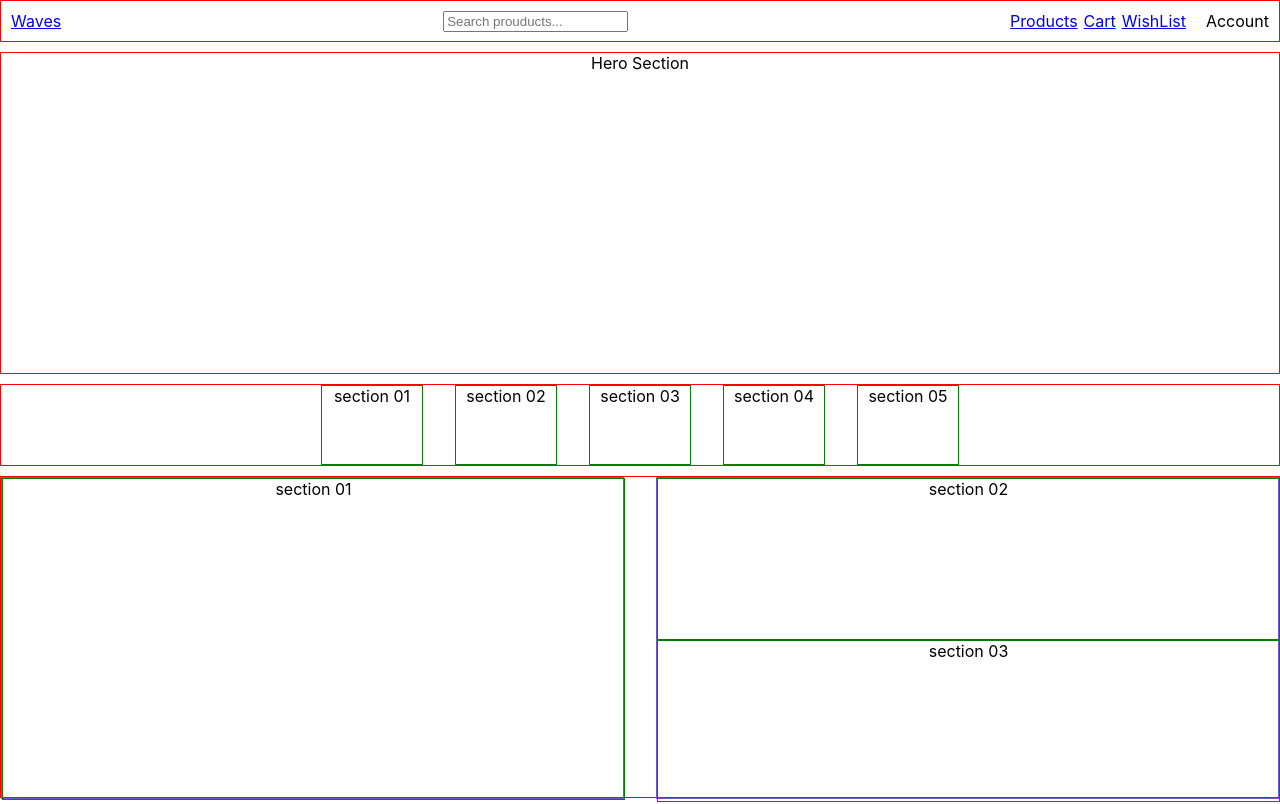
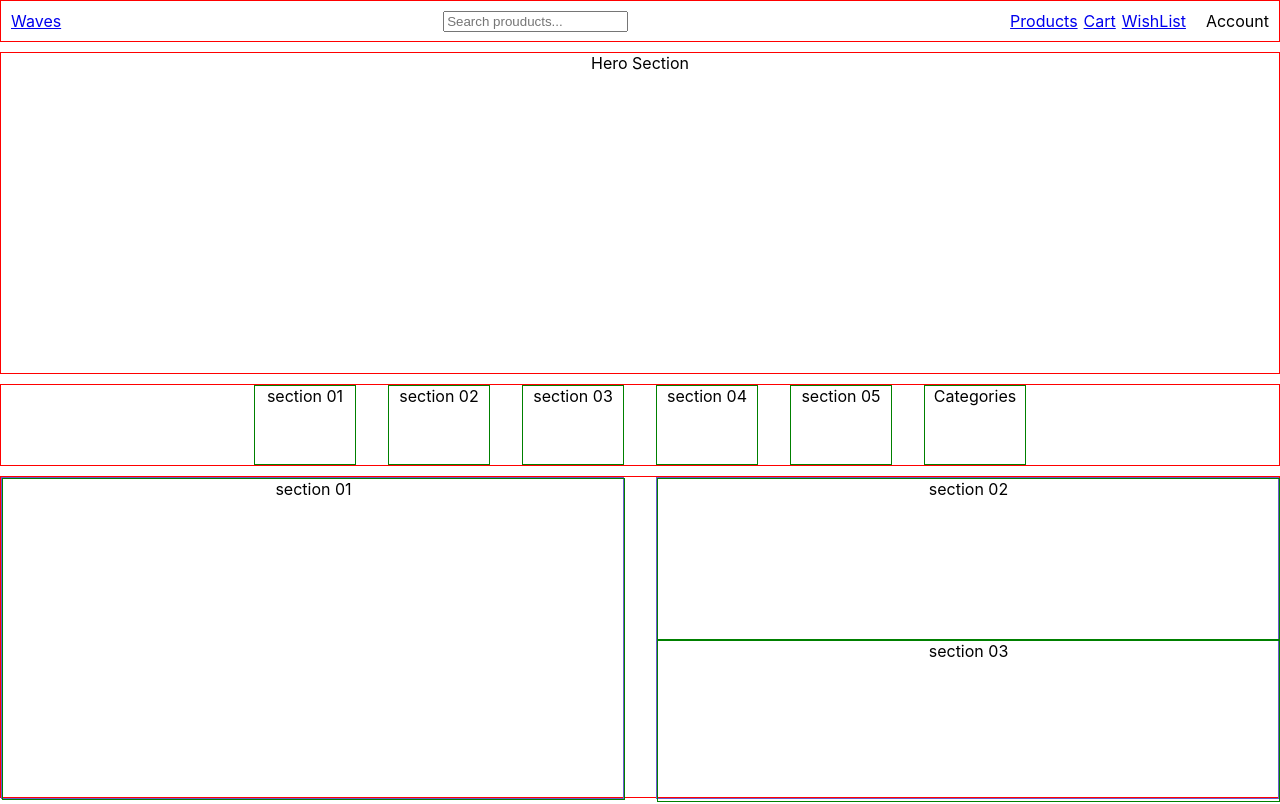
Before and after one commit to abhinashbhengra/Waves-Ecommerce, a React (Create React App) app: page / in a window 1280 px wide. Shown: the top 804 px of the page. Built offline with nearby package versions, Linux system fonts and the light colour scheme; what miragejs would draw is missing.

Commit message:
component added

```diff
--- a/src/pages/home/Home.jsx
+++ b/src/pages/home/Home.jsx
@@ -1,6 +1,7 @@
 import "../home/home.css";
 
 import Navbar from "../../components/navbar";
+import Categories from "./Categories";
 
 const HomePage = () => {
   return (
@@ -13,6 +14,9 @@ const HomePage = () => {
         <div className="category">section 03</div>
         <div className="category">section 04</div>
         <div className="category">section 05</div>
+        <div className="category">
+          <Categories />
+        </div>
       </div>
       <div className="feature-container">
         <div className="feature-left">
```
